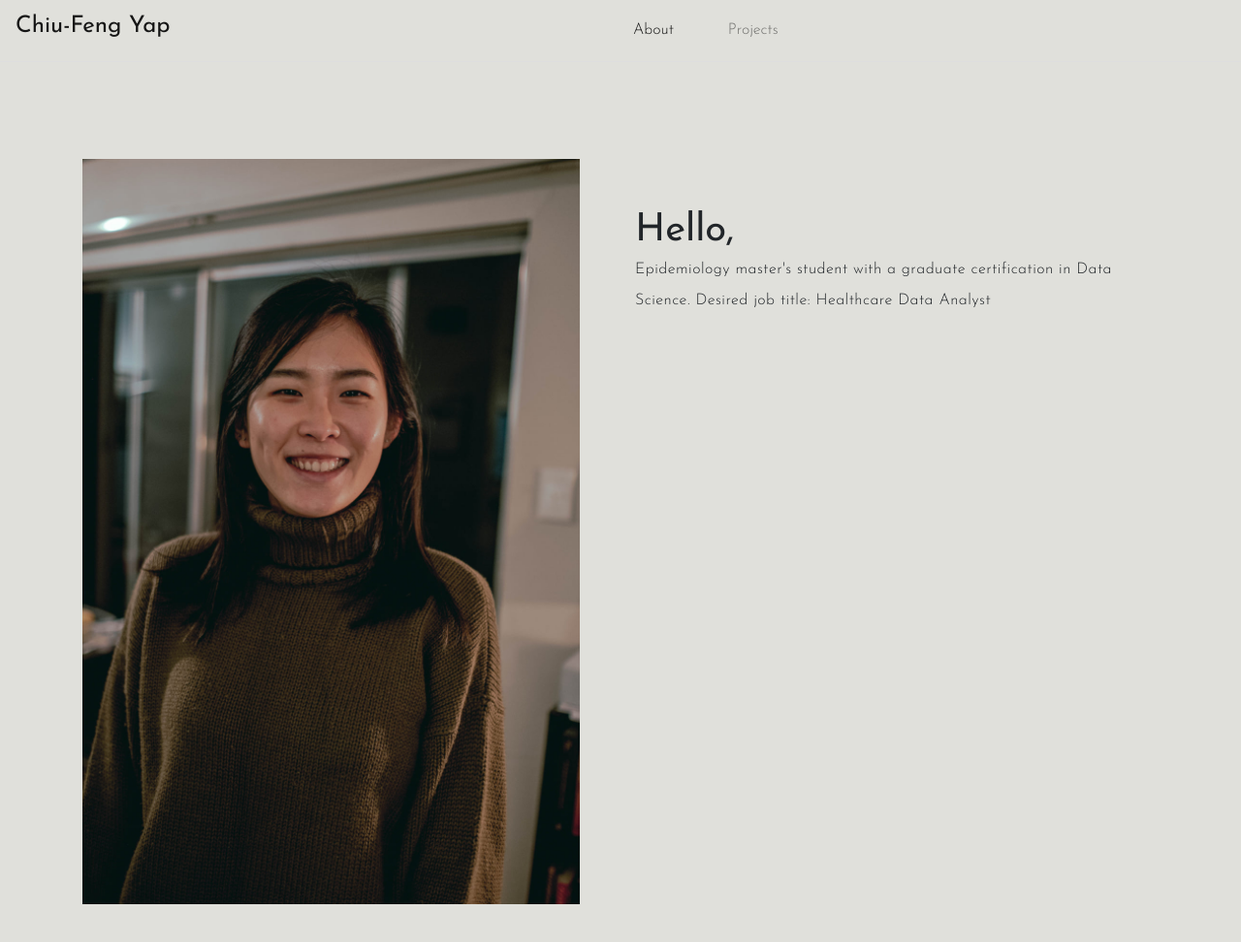
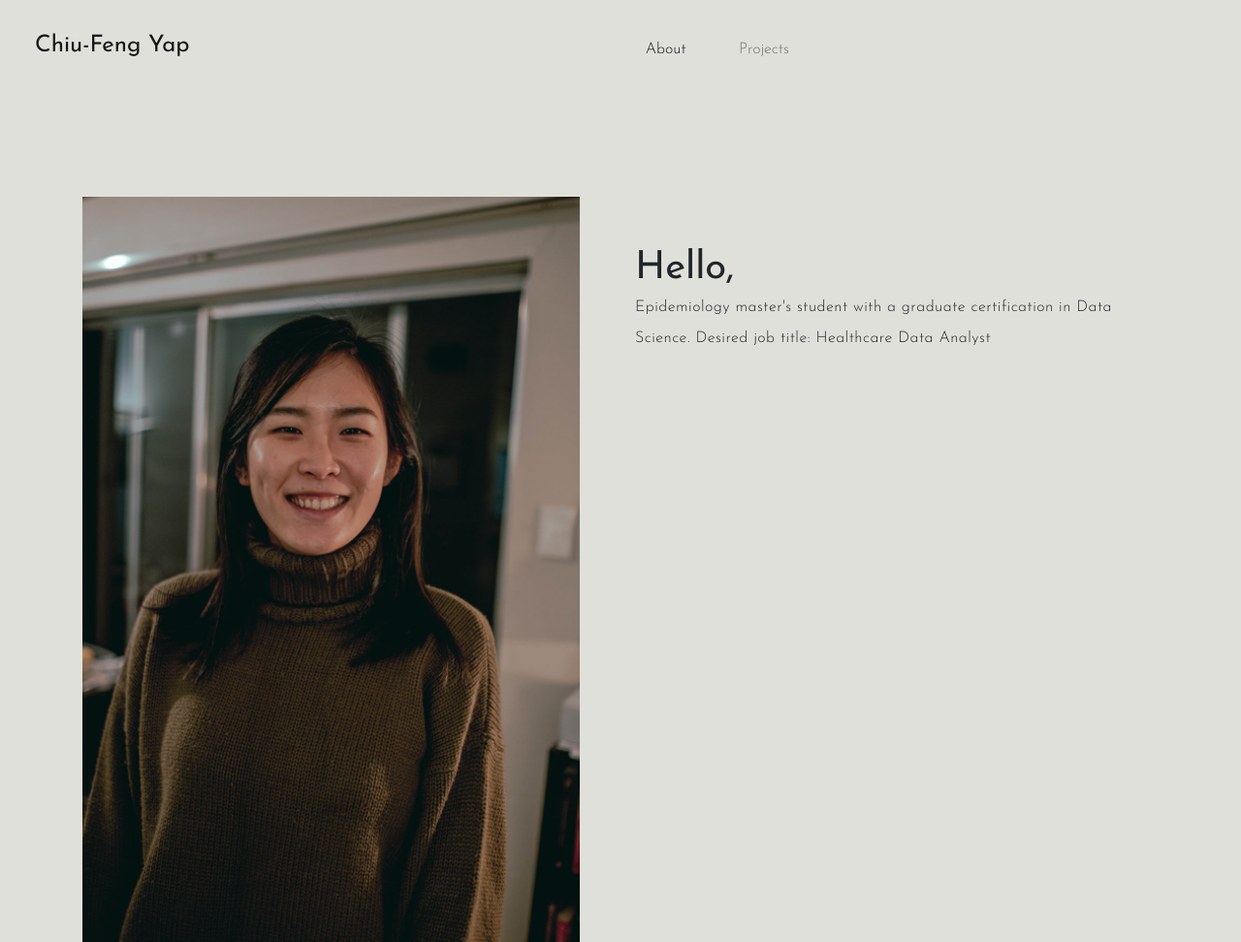
Before and after one commit to stephyap/Portfolio, a plain HTML site: page index.html in a window 1280 px wide. Shown: the top 972 px of the page at 97% size. Drawn offline with nearby package versions, Linux system fonts and the light colour scheme; a script that the page names is missing.

Commit message:
Nav-bar logo
Increased margin to 1.25 rem

```diff
--- a/styles.css
+++ b/styles.css
@@ -1,19 +1,23 @@
 /*************************** HOME PAGE **************************/
 .nav-item {
-  padding: 0 20px;
+  padding: 0 1.2rem;
 }
 
-.navbar {
+/* .navbar {
   border-bottom: 1.5px solid #dedede;
-}
+} */
 
-.bg-olive-green {
+/* .bg-olive-green {
   background-color: #354d38 !important;
-}
+} */
 
 .container-fluid {
   padding: 0;
   margin: 0;
+}
+
+a.navbar-brand.nav-icon-size{
+  margin: 1.25rem;
 }
 
 body {
```
